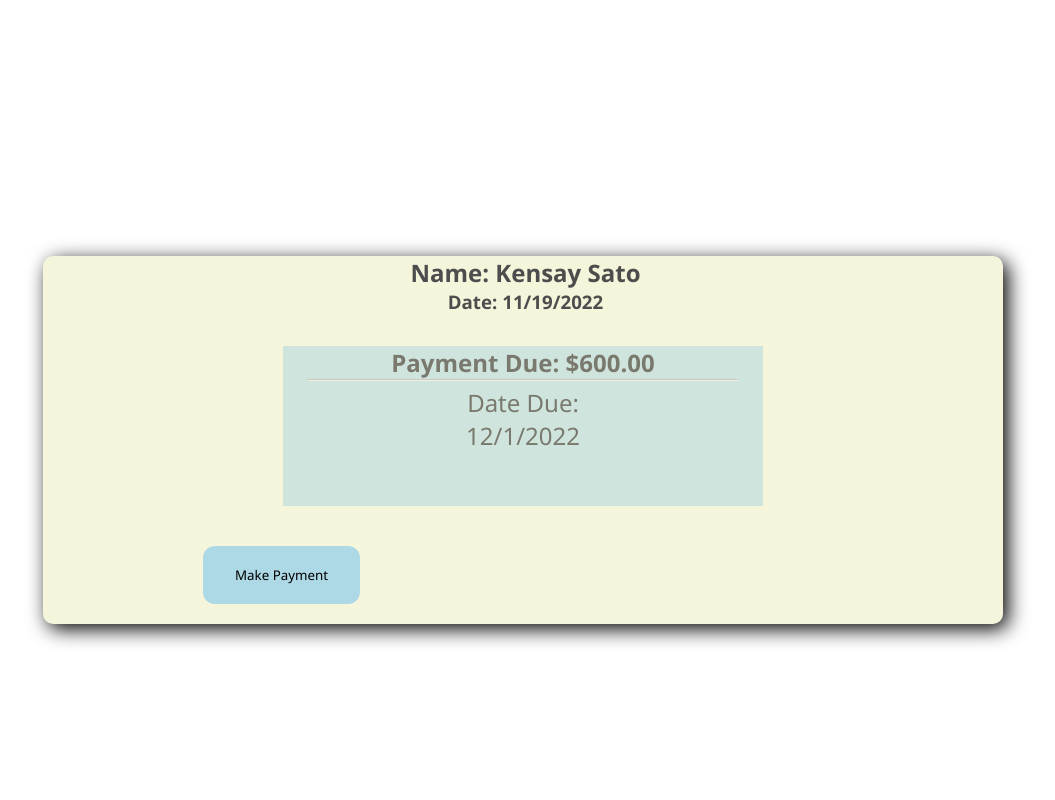
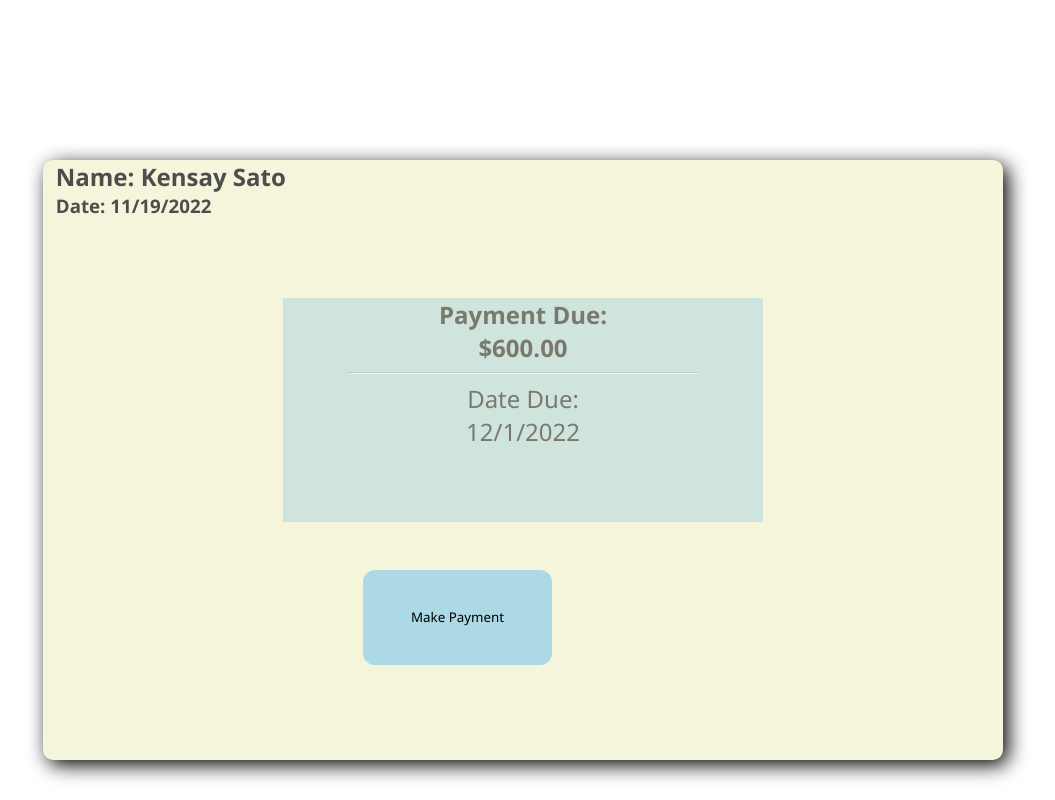
Before and after one commit to KensayS/Payment_Portal, a React (Create React App) app: page /portal in a window 1280 px wide. Shown: the whole page, without its empty margins (117-1172 px from the left). Built offline with nearby package versions, Linux system fonts and the light colour scheme.

Commit message:
Portal Trial #1

```diff
--- a/src/components/portal.css
+++ b/src/components/portal.css
@@ -1,8 +1,8 @@
 .Portalbox{
     margin: auto;
-    margin-top: 20%;
-    height: 23rem;
-    width: 75%;
+    margin-top: 20vh;
+    height: 75vh;
+    width: 75vw;
     background-color: beige;
     justify-content: center;
     text-align:left;
@@ -10,16 +10,17 @@
     border-radius: 10px;
 }
 #header{
-    margin-bottom: 0rem;
-    margin-left: 5px;
+    margin-bottom: 0vh;
+    margin-left: 1vw;
     margin-top: 0rem;
     color: rgb(78, 77, 77);
+    text-align: left;
 }
 
 .paymentbox{
     margin: auto;
-    margin-top: 2rem;
-    height: 10rem;
+    margin-top: 10vh;
+    height: 28vh;
     width:50%;
     background-color: rgb(172, 212, 225);
     opacity: 0.5;
@@ -28,24 +29,21 @@
 
 }
 hr{
-    margin-left: 25px;
-    margin-right: 25px;
-    margin-bottom: 5px;
+    margin-left: 5vw;
+    margin-right: 5vw;
+    margin-top: 1vh;
+    margin-bottom: 1vh;
 }
 b{
     margin-bottom: 0;
 }
-#date {
-    margin: auto;
-    margin-top: 5px;
-    margin-bottom: 45px;
-}
+
 button{
     background-color: lightblue;
     border: none;
-    padding: 20px 32px;
-    margin-top: 3em;
-    margin-left: 12em;
+    padding: 3vw 6vh;
+    margin-top: 6vh;
+    margin-left: 25vw;
     justify-content: center;
     text-align: center;
     border-radius: 12px;
--- a/src/components/portal.js
+++ b/src/components/portal.js
@@ -8,9 +8,9 @@ const Portal = () =>{
             <h2 id="header"> Name: Kensay Sato </h2>
             <h3 id="header"> Date: 11/19/2022</h3>
             <div className="paymentbox">
-                <b> Payment Due: $600.00</b>
+                <b> Payment Due:<br></br>$600.00</b>
                 <hr></hr>
-                <p id="date">
+                <p>
                 Date Due:<br></br> 12/1/2022
                 </p>
             </div>
```
